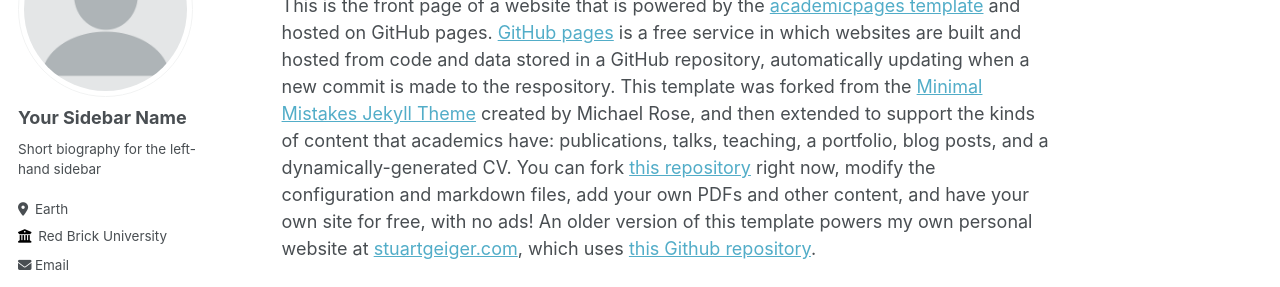
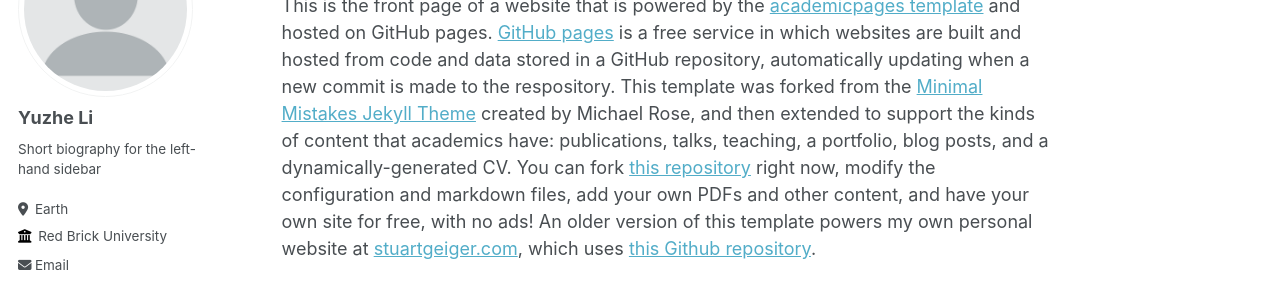
Before and after one commit to ericli0419/ericli0419.github.io, a Jekyll site: the page built from _pages/about.md, in a window 1280 px wide. Shown: the part 164-451 px from the top of the page. Built offline with Jekyll 4.4.1, drawn with Linux system fonts in a browser that asks for light colours; some web fonts are replaced; part of the change alters nothing that is shown.

Commit message:
Update _config.yml

```diff
--- a/_config.yml
+++ b/_config.yml
@@ -22,19 +22,19 @@ repository               : "academicpages/academicpages.github.io"
 author:
   # Biographic information
   avatar           : "profile.png"
-  name             : "Your Sidebar Name"
+  name             : "Yuzhe Li"
   pronouns         : # example: "she/her"
   bio              : "Short biography for the left-hand sidebar"
   location         : "Earth"
   employer         : "Red Brick University"
   uri              : # URL
-  email            : "none@example.org"
+  email            : "liyuzhe@pku.edu.cn"
 
   # Academic websites
   arxiv            : # URL - Update with the correct link to your profile
-  googlescholar    : "https://scholar.google.com/citations?user=PS_CX0AAAAAJ"
+  googlescholar    : "https://scholar.google.com/citations?user=_Me9AmsAAAAJ&hl=en"
   impactstory      : # URL
-  orcid            : "http://orcid.org/yourorcidurl"
+  orcid            : "https://orcid.org/0000-0002-0170-8639"
   pubmed           : "https://www.ncbi.nlm.nih.gov/pubmed/?term=john+snow"
   researchgate     : # URL
 
@@ -42,7 +42,7 @@ author:
   bitbucket        : # Username - Update with your username on the site
   codepen          : # Username
   dribbble         : # Username
-  github           : "academicpages"
+  github           : "ericli0419"
   kaggle           : # Username
   stackoverflow    : # User number or user number and name (i.e., use "1" or "1/jeff-atwood")
 
```
